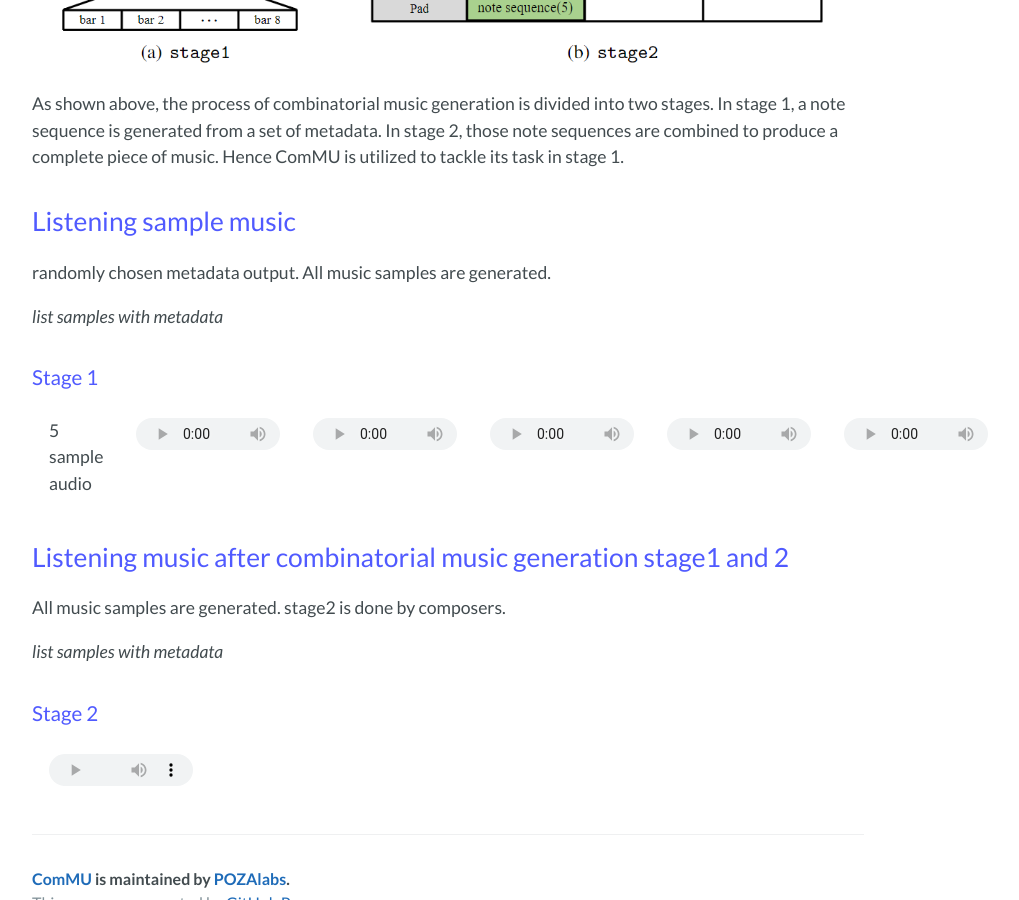
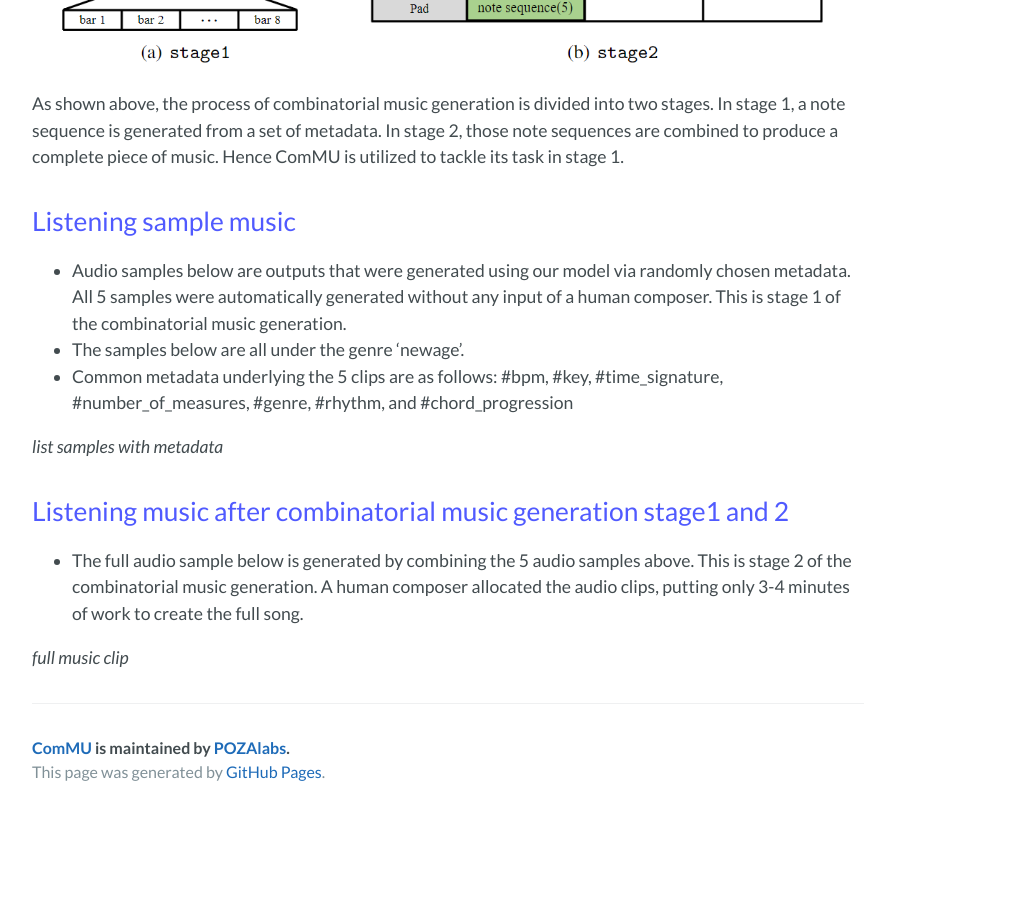
Before and after one commit to POZAlabs/ComMU, a Jekyll site: the page built from index.md, in a window 1280 px wide and 900 px high, scrolled down 3572 px. Shown: the whole window, without its empty margins (192-1211 px from the left). Built offline with Jekyll 4.4.1, drawn with Linux system fonts in a browser that asks for light colours; our own code applies the rules of GitHub Pages for plain Markdown files; after the commit the page ends 4388 px from its top, so only the background shows below that.

Commit message:
Update index.md
audio table fixed

```diff
--- a/index.md
+++ b/index.md
@@ -94,7 +94,7 @@ While melody and accompaniment have short note lengths, bass and pad have longer
     </tr>
     <tr>
       <td>Sub Melody</td>
-      <td><audio controls=""><source src="./assets/audio_samples/track_role/string/string_submmelody/string_submelody_000.mp3" type="audio/mpeg" /></audio></td>
+      <td><audio controls=""><source src="./assets/audio_samples/track_role/string/string_submelody/string_submelody_000.mp3" type="audio/mpeg" /></audio></td>
       <td><audio controls=""><source src="./assets/audio_samples/track_role/string/string_submelody/string_submelody_001.mp3" type="audio/mpeg" /></audio></td>
       <td><audio controls=""><source src="./assets/audio_samples/track_role/string/string_submelody/string_submelody_002.mp3" type="audio/mpeg" /></audio></td>
     </tr>
@@ -123,41 +123,20 @@ While melody and accompaniment have short note lengths, bass and pad have longer
 As shown above, the process of combinatorial music generation is divided into two stages. In stage 1, a note sequence is generated from a set of metadata. In stage 2, those note sequences are combined to produce a complete piece of music. Hence ComMU is utilized to tackle its task in stage 1.
 
 
+
+
 ## Listening sample music
 
-randomly chosen metadata output. All music samples are generated.
+ - Audio samples below are outputs that were generated using our model via randomly chosen metadata. All 5 samples were automatically generated without any input of a human composer. This is stage 1 of the combinatorial music generation.
+ - The samples below are all under the genre 'newage'.
+ - Common metadata underlying the 5 clips are as follows: #bpm, #key, #time_signature, #number_of_measures, #genre, #rhythm, and #chord_progression
 
 _list samples with metadata_
 
-<h3>Stage 1</h3>
-
-<table class="audio-table">
-  <tbody>
-    <tr>
-      <td>5 sample audio</td>
-      <td><audio controls=""><source src="./assets/audio_samples/track_role/newage_trackrole/newage_accompaniment_001.mp3" type="audio/mpeg" /></audio></td>
-      <td><audio controls=""><source src="./assets/audio_samples/track_role/newage_trackrole/newage_accompaniment_001.mp3" type="audio/mpeg" /></audio></td>
-      <td><audio controls=""><source src="./assets/audio_samples/track_role/newage_trackrole/newage_accompaniment_001.mp3" type="audio/mpeg" /></audio></td>
-      <td><audio controls=""><source src="./assets/audio_samples/track_role/newage_trackrole/newage_accompaniment_001.mp3" type="audio/mpeg" /></audio></td>
-      <td><audio controls=""><source src="./assets/audio_samples/track_role/newage_trackrole/newage_accompaniment_001.mp3" type="audio/mpeg" /></audio></td>
-    </tr>
-  </tbody>
-</table>
 
 
 ## Listening music after combinatorial music generation stage1 and 2
 
-All music samples are generated. stage2 is done by composers.
+ - The full audio sample below is generated by combining the 5 audio samples above. This is stage 2 of the combinatorial music generation. A human composer allocated the audio clips, putting only 3-4 minutes of work to create the full song.
 
-_list samples with metadata_
-
-
-<h3>Stage 2</h3>
-
-<table class="audio-table">
-  <tbody>
-    <tr>
-      <td><audio controls=""><source src="./assets/audio_samples/track_role/newage_trackrole/newage_inspiring.mp3" type="audio/mpeg" /></audio></td>
-    </tr>
-  </tbody>
-</table>
+_full music clip_
```
